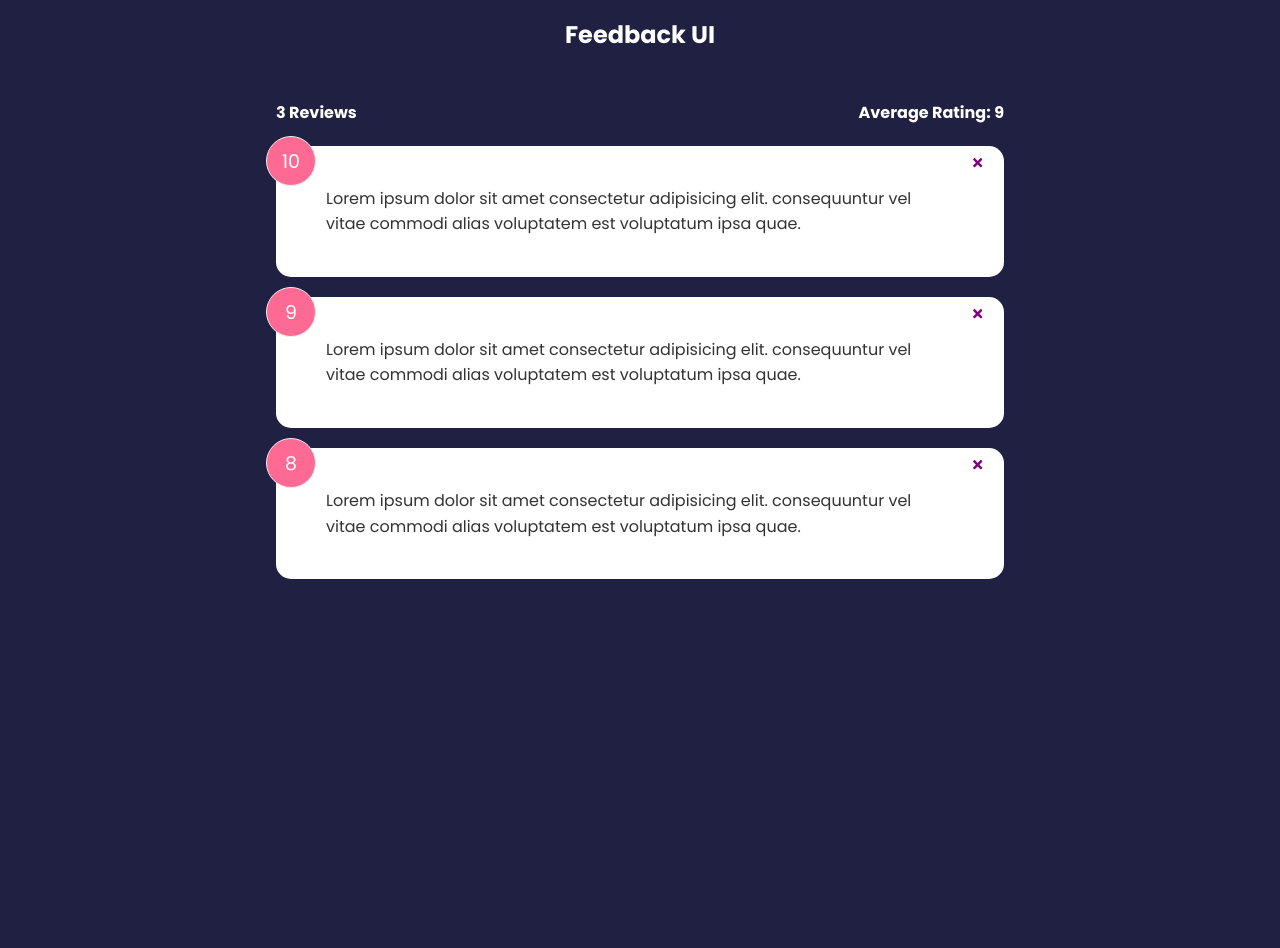
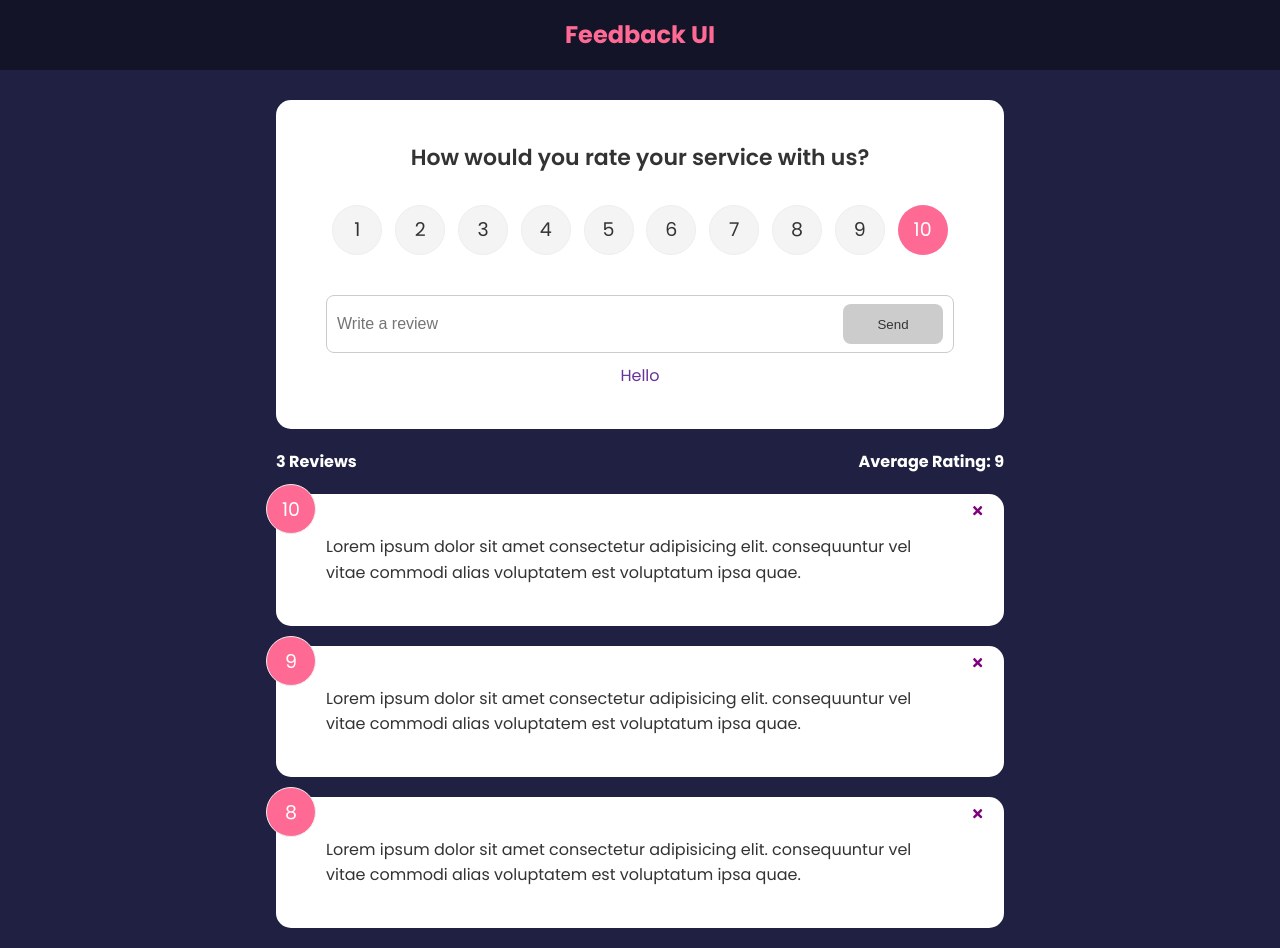
Before and after one commit to ehtsham-shahbaz-98/feedback_ui, a React (Create React App) app: page / in a window 1280 px wide. Before the commit the page ends 800 px from the top, so only its background shows below. Built offline with nearby package versions, Linux system fonts and the light colour scheme.

Commit message:
Add Feedback Done

```diff
--- a/package.json
+++ b/package.json
@@ -6,10 +6,12 @@
     "@testing-library/jest-dom": "^5.16.5",
     "@testing-library/react": "^13.4.0",
     "@testing-library/user-event": "^13.5.0",
+    "framer-motion": "^4.1.17",
     "react": "^18.2.0",
     "react-dom": "^18.2.0",
     "react-icons": "^4.4.0",
     "react-scripts": "5.0.1",
+    "uuid": "^9.0.0",
     "web-vitals": "^2.1.4"
   },
   "scripts": {
--- a/src/App.js
+++ b/src/App.js
@@ -1,14 +1,19 @@
 import React from "react";
-
+import { v4 as uuidv4 } from "uuid";
 import Header from "./components/Header";
 import FeedbackList from "./components/FeedbackList";
 import FeedbackStats from "./components/FeedbackStats";
-
+import FeedbackForm from "./components/FeedbackForm";
 import FeedbackData from "./data/FeedbackData";
 import Card from "./components/shared/Card";
 
 function App() {
   const [feedback, setFeedback] = React.useState(FeedbackData);
+
+  const addFeedback = (newFeedback) => {
+    newFeedback.id = uuidv4();
+    setFeedback([newFeedback, ...feedback]);
+  }
 
   const deleteFeedback = (id) => {
     if (window.confirm("Are you sure you want to delete?")) {
@@ -20,6 +25,7 @@ function App() {
     <>
       <Header text="Feedback UI" />
       <div className="container">
+        <FeedbackForm handleAdd={addFeedback} />
         <FeedbackStats feedback={feedback} />
         <FeedbackList feedback={feedback} handleDelete={deleteFeedback} />
       </div>
--- /dev/null
+++ b/src/components/FeedbackForm.jsx
@@ -0,0 +1,64 @@
+import React, { useState } from "react";
+import RatingSelect from "./RatingSelect";
+import Card from "./shared/Card";
+import Button from "./shared/Button";
+
+function FeedbackForm({handleAdd}) {
+  const [text, setText] = useState("");
+  const [rating, setRating] = useState(10);
+  const [btnDisabled, setBtnDisabled] = useState(true);
+  const [message, setMessage] = useState("Hello");
+
+  const handleTextChange = (e) => {
+    if (text === "") {
+      setBtnDisabled(true);
+      setMessage(null);
+    } else if (text !== "" && text.trim().length <= 10) {
+      setMessage("Text must be at least 10 characters");
+      setBtnDisabled(true);
+    } else {
+        setMessage(null);
+        setBtnDisabled(false);
+    }
+
+    setText(e.target.value);
+  };
+
+  const handleSubmit = (e) => {
+    e.preventDefault();
+    if (text.trim().length > 10) {
+        const newFeedback = {
+            text,
+            rating
+        }
+
+        handleAdd(newFeedback);
+
+        setText('');
+    }
+  }
+
+  return (
+    <Card>
+      <form onSubmit={handleSubmit}>
+        <h2>How would you rate your service with us?</h2>
+        <RatingSelect select={(rating) => setRating(rating)} />
+        <div className="input-group">
+          <input
+            onChange={handleTextChange}
+            type="text"
+            placeholder="Write a review"
+            value={text}
+          />
+          <Button type="submit" isDisabled={btnDisabled}>
+            Send
+          </Button>
+        </div>
+
+        {message && <div className="message">{message}</div>}
+      </form>
+    </Card>
+  );
+}
+
+export default FeedbackForm;
--- a/src/components/FeedbackList.jsx
+++ b/src/components/FeedbackList.jsx
@@ -1,6 +1,7 @@
 import React from "react";
 
-import PropTypes from 'prop-types';
+import { motion, AnimatePresence } from "framer-motion";
+import PropTypes from "prop-types";
 import FeedbackItem from "./FeedbackItem";
 
 function FeedbackList({ feedback, handleDelete }) {
@@ -10,11 +11,27 @@ function FeedbackList({ feedback, handleDelete }) {
 
   return (
     <div className="feedback-list">
-      {feedback.map((item) => (
-        <FeedbackItem key={item.id} item={item} handleDelete={handleDelete} />
-      ))}
+      <AnimatePresence>
+        {feedback.map((item) => (
+          <motion.div key={item.id} initial={{opacity: 0}} animate={{opacity: 1}} exit={{opacity: 0}}>
+            <FeedbackItem
+              key={item.id}
+              item={item}
+              handleDelete={handleDelete}
+            />
+          </motion.div>
+        ))}
+      </AnimatePresence>
     </div>
   );
+
+  // return (
+  //   <div className="feedback-list">
+  //     {feedback.map((item) => (
+  //       <FeedbackItem key={item.id} item={item} handleDelete={handleDelete} />
+  //     ))}
+  //   </div>
+  // );
 }
 
 FeedbackList.propTypes = {
@@ -22,9 +39,9 @@ FeedbackList.propTypes = {
     PropTypes.shape({
       id: PropTypes.number.isRequired,
       text: PropTypes.string.isRequired,
-      rating: PropTypes.number.isRequired
+      rating: PropTypes.number.isRequired,
     })
-  )
-}
+  ),
+};
 
 export default FeedbackList;
--- a/src/components/Header.jsx
+++ b/src/components/Header.jsx
@@ -1,8 +1,14 @@
 import React from 'react'
 
 function Header({ text }) {
+  const headerStyles = {
+    backgroundColor: "rgba(0,0,0,0.4)",
+    color: "#ff6a95",
+  }
+
+
   return (
-    <header>
+    <header style={headerStyles} >
         <div className="container">
             <h2>{text}</h2>
         </div>
--- /dev/null
+++ b/src/components/RatingSelect.jsx
@@ -0,0 +1,127 @@
+import React from "react";
+
+function RatingSelect({ select }) {
+  const [selected, setSelected] = React.useState(10);
+
+  const handleChange = (e) => {
+    setSelected(+e.currentTarget.value);
+    select(+e.currentTarget.value);
+  };
+
+  return (
+    <ul className="rating">
+      <li>
+        <input
+          type="radio"
+          id="num1"
+          name="rating"
+          value="1"
+          onChange={handleChange}
+          checked={selected === 1}
+        />
+        <label htmlFor="num1">1</label>
+      </li>
+      <li>
+        <input
+          type="radio"
+          id="num2"
+          name="rating"
+          value="2"
+          onChange={handleChange}
+          checked={selected === 2}
+        />
+        <label htmlFor="num2">2</label>
+      </li>
+      <li>
+        <input
+          type="radio"
+          id="num3"
+          name="rating"
+          value="3"
+          onChange={handleChange}
+          checked={selected === 3}
+        />
+        <label htmlFor="num3">3</label>
+      </li>
+      <li>
+        <input
+          type="radio"
+          id="num4"
+          name="rating"
+          value="4"
+          onChange={handleChange}
+          checked={selected === 4}
+        />
+        <label htmlFor="num4">4</label>
+      </li>
+      <li>
+        <input
+          type="radio"
+          id="num5"
+          name="rating"
+          value="5"
+          onChange={handleChange}
+          checked={selected === 5}
+        />
+        <label htmlFor="num5">5</label>
+      </li>
+      <li>
+        <input
+          type="radio"
+          id="num6"
+          name="rating"
+          value="6"
+          onChange={handleChange}
+          checked={selected === 6}
+        />
+        <label htmlFor="num6">6</label>
+      </li>
+      <li>
+        <input
+          type="radio"
+          id="num7"
+          name="rating"
+          value="7"
+          onChange={handleChange}
+          checked={selected === 7}
+        />
+        <label htmlFor="num7">7</label>
+      </li>
+      <li>
+        <input
+          type="radio"
+          id="num8"
+          name="rating"
+          value="8"
+          onChange={handleChange}
+          checked={selected === 8}
+        />
+        <label htmlFor="num8">8</label>
+      </li>
+      <li>
+        <input
+          type="radio"
+          id="num9"
+          name="rating"
+          value="9"
+          onChange={handleChange}
+          checked={selected === 9}
+        />
+        <label htmlFor="num9">9</label>
+      </li>
+      <li>
+        <input
+          type="radio"
+          id="num10"
+          name="rating"
+          value="10"
+          onChange={handleChange}
+          checked={selected === 10}
+        />
+        <label htmlFor="num10">10</label>
+      </li>
+    </ul>
+  );
+}
+
+export default RatingSelect;
--- /dev/null
+++ b/src/components/shared/Button.jsx
@@ -0,0 +1,25 @@
+import React from "react";
+import PropTypes from "prop-types";
+
+function Button({ children, version, type, isDisabled }) {
+  return (
+    <button type={type} disabled={isDisabled} className={`btn btn-${version}`}>
+      {children}
+    </button>
+  );
+}
+
+Button.defaultProps = {
+  version: "primary",
+  type: "button",
+  isDisabled: false,
+};
+
+Button.propTypes = {
+  children: PropTypes.node.isRequired,
+  version: PropTypes.string,
+  type: PropTypes.string,
+  isDisabled: PropTypes.bool,
+};
+
+export default Button;
```
Also changed, not shown: 1 other file (tests, documents, lock files or other folders).
